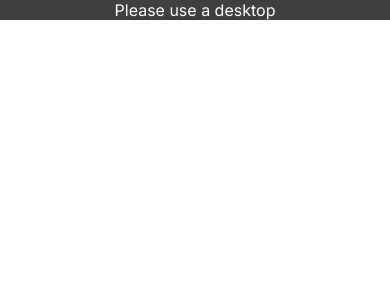
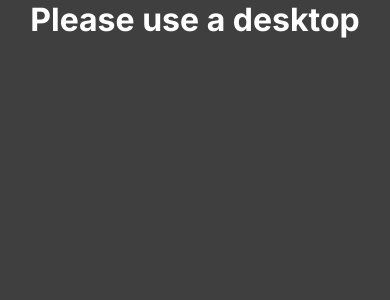
Before and after one commit to arjunjins/travel-journal, a React (Vite) app: page / in a window 390 px wide. Shown: the top 300 px of the page. Built offline with nearby package versions, Linux system fonts and the light colour scheme.

Commit message:
setup phone error page

```diff
--- a/src/App.jsx
+++ b/src/App.jsx
@@ -5,7 +5,11 @@ import Navbar from "./assets/components/Navbar/Navbar";
 function App() {
   let size = screen.width;
   if (size < 1000) {
-    return <div className="App-not-working">Please use a desktop</div>;
+    return (
+      <div className="App-not-working">
+        <h1>Please use a desktop</h1>
+      </div>
+    );
   } else if (size > 1000) {
     return (
       <div className="App">
--- a/src/index.css
+++ b/src/index.css
@@ -3,6 +3,14 @@ body {
   box-sizing: border-box;
   font-family: "Inter", sans-serif;
 }
-h4,h1,h3,p {
+h4,
+h1,
+h3,
+p {
   margin: 0;
 }
+@media screen and (max-width: 1000px) {
+  body {
+    background-color: rgb(63, 63, 63);
+  }
+}
```
